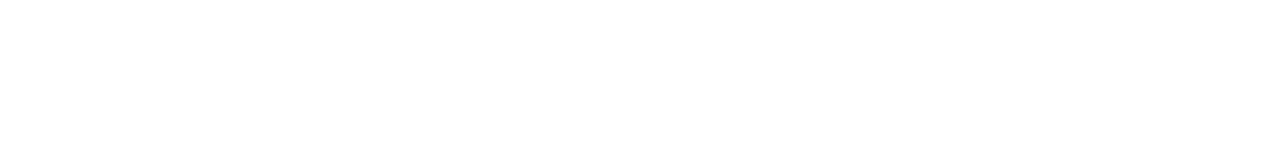
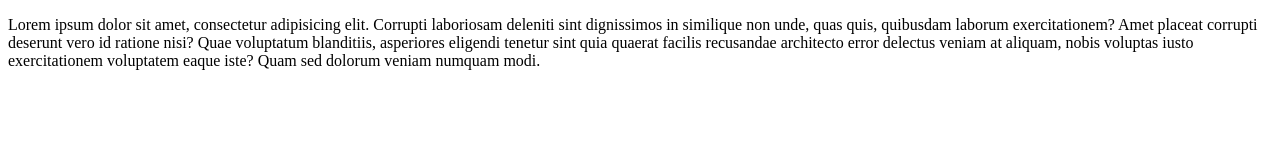
Before and after one commit to lkalliance/mini-project-team, a plain HTML site: page index.html in a window 1280 px wide. Drawn offline with Linux system fonts and the light colour scheme.

Commit message:
added a p tag

```diff
--- a/index.html
+++ b/index.html
@@ -1,12 +1,20 @@
 <!DOCTYPE html>
 <html lang="en">
-<head>
-    <meta charset="UTF-8">
-    <meta http-equiv="X-UA-Compatible" content="IE=edge">
-    <meta name="viewport" content="width=device-width, initial-scale=1.0">
+  <head>
+    <meta charset="UTF-8" />
+    <meta http-equiv="X-UA-Compatible" content="IE=edge" />
+    <meta name="viewport" content="width=device-width, initial-scale=1.0" />
     <title>Document</title>
-</head>
-<body>
-
-</body>
+  </head>
+  <body>
+    <p>
+      Lorem ipsum dolor sit amet, consectetur adipisicing elit. Corrupti
+      laboriosam deleniti sint dignissimos in similique non unde, quas quis,
+      quibusdam laborum exercitationem? Amet placeat corrupti deserunt vero id
+      ratione nisi? Quae voluptatum blanditiis, asperiores eligendi tenetur sint
+      quia quaerat facilis recusandae architecto error delectus veniam at
+      aliquam, nobis voluptas iusto exercitationem voluptatem eaque iste? Quam
+      sed dolorum veniam numquam modi.
+    </p>
+  </body>
 </html>
```
